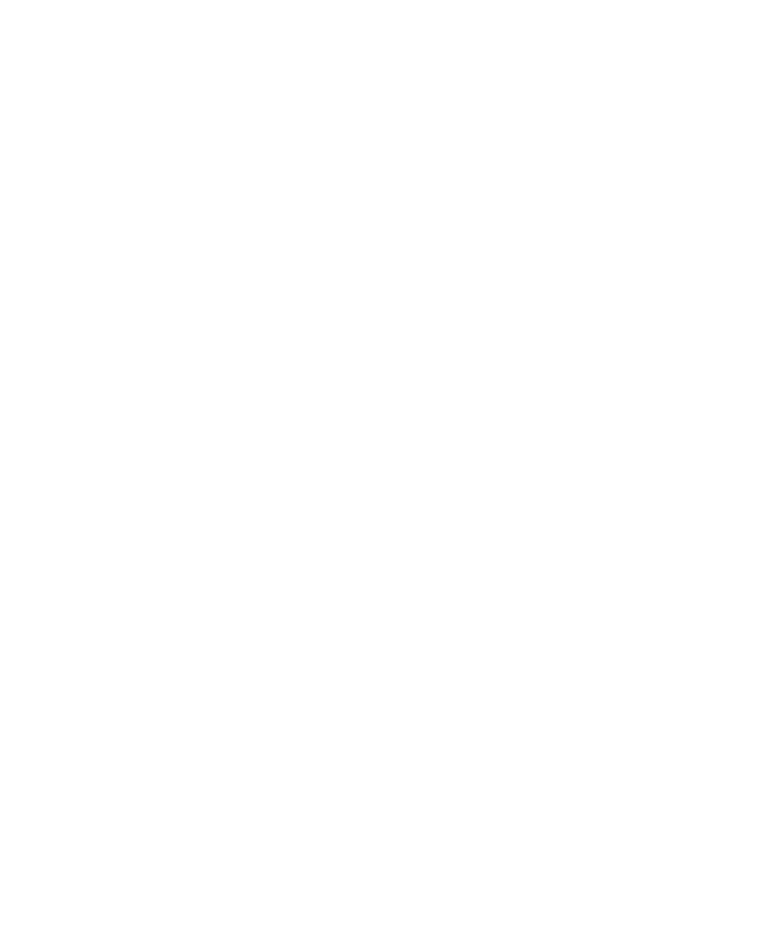
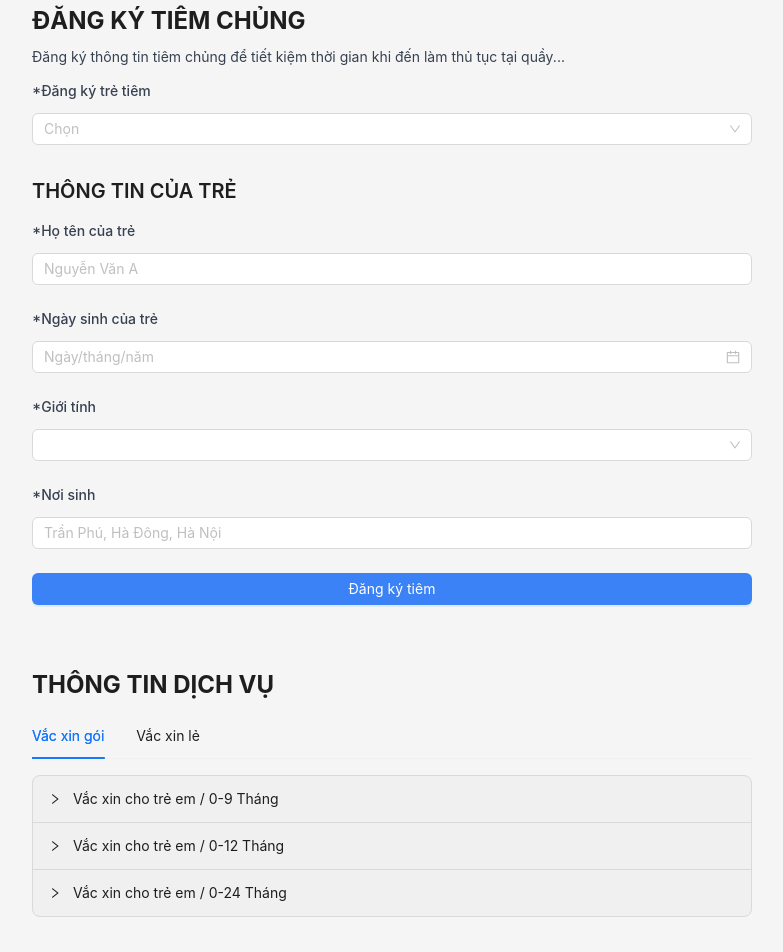
Before and after one commit to BinOng15/VaccineWeb_Typescript_TailwindCss, a React (Vite) app: page /Regist in a window 1280 px wide. Before the commit this address had no page. Shown: the part 140-1092 px from the top of the page, without its empty margins (248-1031 px from the left). Before the commit the page ends 800 px from the top, so only its background shows below. Built offline with nearby package versions, Linux system fonts and the light colour scheme.

Commit message:
dang ky vaccine và thanh toán

```diff
--- /dev/null
+++ b/src/components/VaccineRegist/VaccineRegistration.tsx
@@ -0,0 +1,64 @@
+import React from "react";
+import { Select, Input, DatePicker, Button } from "antd";
+
+const { Option } = Select;
+
+const VaccineRegistration: React.FC = () => (
+  <div className="p-6 max-w-3xl mx-auto">
+    <h2 className="text-2xl font-bold">ĐĂNG KÝ TIÊM CHỦNG</h2>
+    <p className="mt-2 text-gray-700">
+      Đăng ký thông tin tiêm chủng để tiết kiệm thời gian khi đến làm thủ tục tại quầy...
+    </p>
+
+    {/* Dropdown chọn trẻ tiêm */}
+    <div className="mt-4">
+      <label className="block text-sm font-medium text-gray-700 mb-3">*Đăng ký trẻ tiêm</label>
+      <Select placeholder="Chọn" className="w-full">
+        <Option value="1">Trẻ em</Option>
+      </Select>
+    </div>
+
+    {/* Thông tin của trẻ */}
+    <div className="mt-8">
+      <h3 className="text-xl font-semibold">THÔNG TIN CỦA TRẺ</h3>
+      <div className="space-y-6 mt-4">
+        {/* Họ tên của trẻ */}
+        <div>
+          <label className="block text-sm font-medium text-gray-700 mb-3">*Họ tên của trẻ</label>
+          <Input placeholder="Nguyễn Văn A" className="w-full" />
+        </div>
+
+        {/* Ngày sinh của trẻ */}
+        <div>
+          <label className="block text-sm font-medium text-gray-700 mb-3">*Ngày sinh của trẻ</label>
+          <DatePicker className="w-full" placeholder="Ngày/tháng/năm" />
+        </div>
+
+        {/* Giới tính */}
+        <div>
+          <label className="block text-sm font-medium text-gray-700 mb-3">*Giới tính</label>
+          <Select className="w-full">
+            <Option value="male">Nam</Option>
+            <Option value="female">Nữ</Option>
+          </Select>
+        </div>
+
+        {/* Nơi sinh */}
+        <div>
+          <label className="block text-sm font-medium text-gray-700 mb-3">*Nơi sinh</label>
+          <Input placeholder="Trần Phú, Hà Đông, Hà Nội" className="w-full" />
+        </div>
+      </div>
+    </div>
+
+    {/* Button đăng ký */}
+    <Button
+      type="primary"
+      className="w-full mt-6 py-3 text-white bg-blue-500 hover:bg-blue-600"
+    >
+      Đăng ký tiêm
+    </Button>
+  </div>
+);
+
+export default VaccineRegistration;
--- /dev/null
+++ b/src/components/VaccineRegist/VaccineSelection.tsx
@@ -0,0 +1,37 @@
+import React from "react";
+import { Card, Tabs, Collapse } from "antd";
+
+const { TabPane } = Tabs;
+const { Panel } = Collapse;
+
+const VaccineCard: React.FC<{ name: string; price: string; description: string }> = ({ name, price, description }) => (
+  <Card title={name} style={{ width: 300, margin: "10px" }}>
+    <p>{description}</p>
+    <p style={{ fontWeight: "bold" }}>{price} đ</p>
+  </Card>
+);
+
+const VaccineSelection: React.FC = () => (
+  <div className="py-10 p-6 max-w-3xl mx-auto ">
+    <h3 className="text-2xl font-bold">THÔNG TIN DỊCH VỤ</h3>
+    <Tabs defaultActiveKey="1">
+      <TabPane tab="Vắc xin gói" key="1">
+        <Collapse>
+          <Panel header="Vắc xin cho trẻ em / 0-9 Tháng" key="1"></Panel>
+          <Panel header="Vắc xin cho trẻ em / 0-12 Tháng" key="2">
+            <div style={{ display: "flex", flexWrap: "wrap" }}>
+              <VaccineCard name="Gói Hexaxim - Rotarix - Varivax" price="24,833,332" description="Gói vắc xin Hexaxim–Rotarix–Varilrix (0-12 tháng) có đủ các vắc xin cho trẻ ở 1 năm đầu đời" />
+              <VaccineCard name="Gói Hexaxim - Rotateq - Varivax" price="25,218,252" description="Gói vắc xin Hexaxim–Rotatequ Varilrix (0-12 tháng) có đủ các vắc xin cho trẻ ở 1 năm đầu đời." />
+            </div>
+          </Panel>
+          <Panel header="Vắc xin cho trẻ em / 0-24 Tháng" key="3"></Panel>
+        </Collapse>
+      </TabPane>
+      <TabPane tab="Vắc xin lẻ" key="2">
+        Nội dung vắc xin lẻ
+      </TabPane>
+    </Tabs>
+  </div>
+);
+
+export default VaccineSelection;
--- /dev/null
+++ b/src/pages/Customer/Payment.tsx
@@ -0,0 +1,61 @@
+import React from "react";
+import { Button } from "antd";
+import { useNavigate } from "react-router-dom";
+
+
+
+
+const PaymentMethod: React.FC = () => {
+
+   const navigate = useNavigate();
+
+  const handleHome = (): void => {
+    navigate('/'); // This will navigate to the home page
+  };
+
+
+  return (
+    <div className="max-w-4xl mx-auto p-6   rounded-xl">
+      <h2 className="text-3xl font-semibold text-center mb-6">THANH TOÁN</h2>
+      <p className="text-center mb-6 text-gray-600">
+        Hãy lựa chọn phương thức thanh toán cho việc xin của bạn
+      </p>
+
+      {/* Phương thức thanh toán */}
+      <div className="space-y-4">
+        <div className=" bg-white flex items-center justify-start p-4 border border-blue-200 rounded-lg">
+        <img
+            src="https://payos.vn/wp-content/uploads/sites/13/2023/07/Untitled-design-8.svg"
+            alt="PayPal"
+            className="mr-4 w-12 h-12"
+/>
+          <p className="text-lg font-medium">Thanh toán trực tuyến qua PayOs</p>
+        </div>
+        <div className=" bg-white flex items-center justify-start p-4 border border-blue-200 rounded-lg">
+          <img
+            src="https://upload.wikimedia.org/wikipedia/commons/thumb/d/d0/QR_code_for_mobile_English_Wikipedia.svg/1200px-QR_code_for_mobile_English_Wikipedia.svg.png"
+            alt="PayAtCenter"
+            className="mr-4 w-12 h-12"
+          />
+          <p className="text-lg font-medium">Thanh toán trực tiếp tại trung tâm</p>
+        </div>
+      </div>
+
+      {/* Nút thanh toán */}
+      <div className="flex justify-between mt-6">
+        <Button type="default" className="w-1/3 text-blue-700" onClick={handleHome}>
+          Quay lại
+        </Button>
+        <Button
+          type="primary"
+          className="w-1/3 bg-blue-700 hover:bg-blue-600 text-white"
+
+        >
+          Tiếp tục thanh toán
+        </Button>
+      </div>
+    </div>
+  );
+};
+
+export default PaymentMethod;
--- /dev/null
+++ b/src/pages/Customer/VaccineRegistForm.tsx
@@ -0,0 +1,19 @@
+import React from "react";
+import { DatePicker, Button } from "antd";
+import VaccineRegistration from "../../components/VaccineRegist/VaccineRegistration";
+import VaccineSelection from "../../components/VaccineRegist/VaccineSelection";
+
+const MainForm: React.FC = () => (
+  <div className=" max-w-3xl mx-auto">
+    <VaccineRegistration />
+    <VaccineSelection />
+    <div className="px-6 block text-sm font-medium text-gray-700 ">
+         <label className="block mb-3" >*Ngày mong muốn tiêm</label>
+    <DatePicker  style={{ width: "100%" }} placeholder="Ngày/tháng/năm" />
+    <Button type="primary" style={{ marginTop: "20px", width: "100%" }}>Đăng ký tiêm</Button>
+    </div>
+
+  </div>
+);
+
+export default MainForm;
--- a/src/router/router.tsx
+++ b/src/router/router.tsx
@@ -5,6 +5,8 @@ import Homepage from "../pages/Customer/Homepage";
 import { ROLES } from "../constants";
 import { AuthWrapper } from "../context/auth.context";
 import Introductionpage from "../pages/Customer/Introductionpage";
+import MainForm from "../pages/Customer/VaccineRegistForm";
+import PaymentMethod from "../pages/Customer/Payment";
 
 const router = createBrowserRouter([
   {
@@ -22,6 +24,18 @@ const router = createBrowserRouter([
         element: (
           <AppRouter element={Introductionpage} allowedRoles={[ROLES.CUSTOMER]} />
         ),
+      },
+      {
+        path: "/Regist",
+        element: (
+          <AppRouter element={MainForm} allowedRoles={[ROLES.CUSTOMER]} />
+        ),
+      },
+      {
+        path: "/Payment",
+        element: (
+          <AppRouter element={PaymentMethod} allowedRoles={[ROLES.CUSTOMER]} />
+        ),
       }
     ],
   },
```
